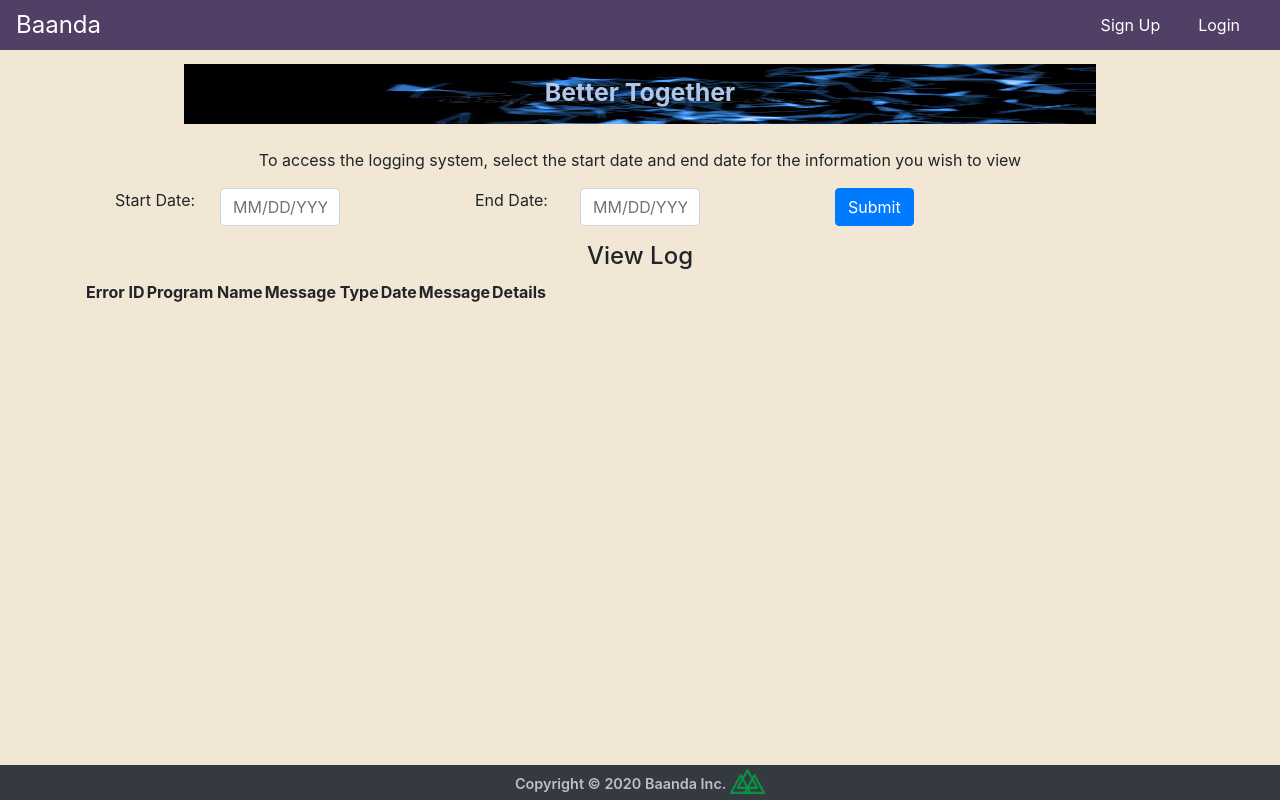
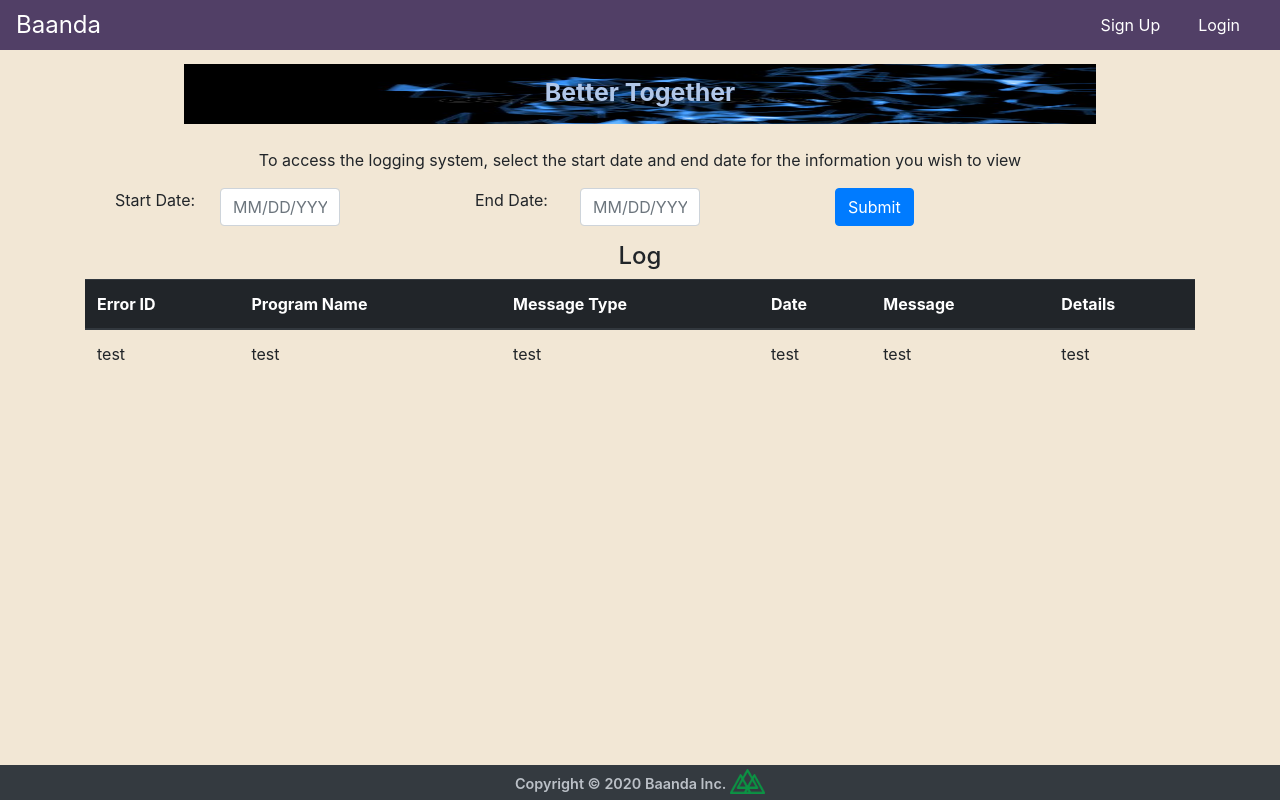
Before and after one commit to ChittaMadhobi/utility-client-dev0, a React (Create React App) app: page /logDash in a window 1280 px wide. Built offline with nearby package versions, Linux system fonts and the light colour scheme; no server answers; what keymirror would draw is missing.

Commit message:
log read system almost done

```diff
--- a/src/modal/components/displays/LogTable/LogTable.js
+++ b/src/modal/components/displays/LogTable/LogTable.js
@@ -1,11 +1,13 @@
 import React, { Component } from 'react';
+import './logTable.css'
 
 class LogTable extends Component {
     render() {
         return (
             <>
 
-              <table>
+              <table className="table table-hover">
+                  <thead className="thead-dark">
                   <tr>
                       <th>Error ID</th>
                       <th>Program Name</th>
@@ -14,14 +16,17 @@ class LogTable extends Component {
                       <th>Message</th>
                       <th>Details</th>
                   </tr>
+                  </thead>
+                  <tbody>
                   <tr>
-                      <td></td>
-                      <td></td>
-                      <td></td>
-                      <td></td>
-                      <td></td>
-                      <td></td>
+                      <td>test</td>
+                      <td>test</td>
+                      <td>test</td>
+                      <td>test</td>
+                      <td>test</td>
+                      <td>test</td>
                   </tr>
+                  </tbody>
               </table>
 
             </>
--- a/src/modal/components/displays/datePickers/datePickers.js
+++ b/src/modal/components/displays/datePickers/datePickers.js
@@ -1,4 +1,5 @@
 import React, { Component } from "react";
+import "./datePickers.css";
 
 class datePickers extends Component {
   state = {};
@@ -14,14 +15,14 @@ class datePickers extends Component {
 
         <div className="form-group col-sm-4">
         <div className="row">
-          <label className="control-label col-sm-4" for="date">Start Date:</label>
+          <label className="control-label col-sm-4">Start Date:</label>
           <input className="form-control col-sm-4" id="date" name="date" placeholder="MM/DD/YYY" type="text"/>
         </div>
         </div>
 
         <div className="form-group col-sm-4 ">
         <div className="row">
-          <label className="control-label col-sm-4" for="date">End Date:</label>
+          <label className="control-label col-sm-4">End Date:</label>
           <input className="form-control col-sm-4" id="date" name="date" placeholder="MM/DD/YYY" type="text"/>
         </div>
         </div>
--- a/src/modal/components/displays/logDash/logDash.js
+++ b/src/modal/components/displays/logDash/logDash.js
@@ -1,11 +1,22 @@
 import React, { Component } from "react";
 import "./logDash.css";
-// import datePickers from "../datePickers/datePickers";
 import DatePicker from '../datePickers/datePickers';
-import LogTable from '../LogTable/LogTable';
+import LogTable from '../LogTable/logTable';
 
 class logDash extends Component {
-  state = {};
+  constructor(props) {
+    super(props);
+    console.log(props)
+
+  this.state = {
+    // errorId: null,
+    // programName: null,
+    // messageType: null,
+    // date: null,
+    // message, null,
+    };
+  }
+
 
   render() {
     return (
@@ -27,7 +38,7 @@ class logDash extends Component {
 
         <DatePicker />
 
-        <h4 className="text-center">View Log</h4>
+        <h4 className="text-center">Log</h4>
 
         <LogTable />
       </>
```
Also changed, not shown: src/modal/components/displays/LogTable/logTable.css (added), src/modal/components/displays/datePickers/datePickers.css (added).
